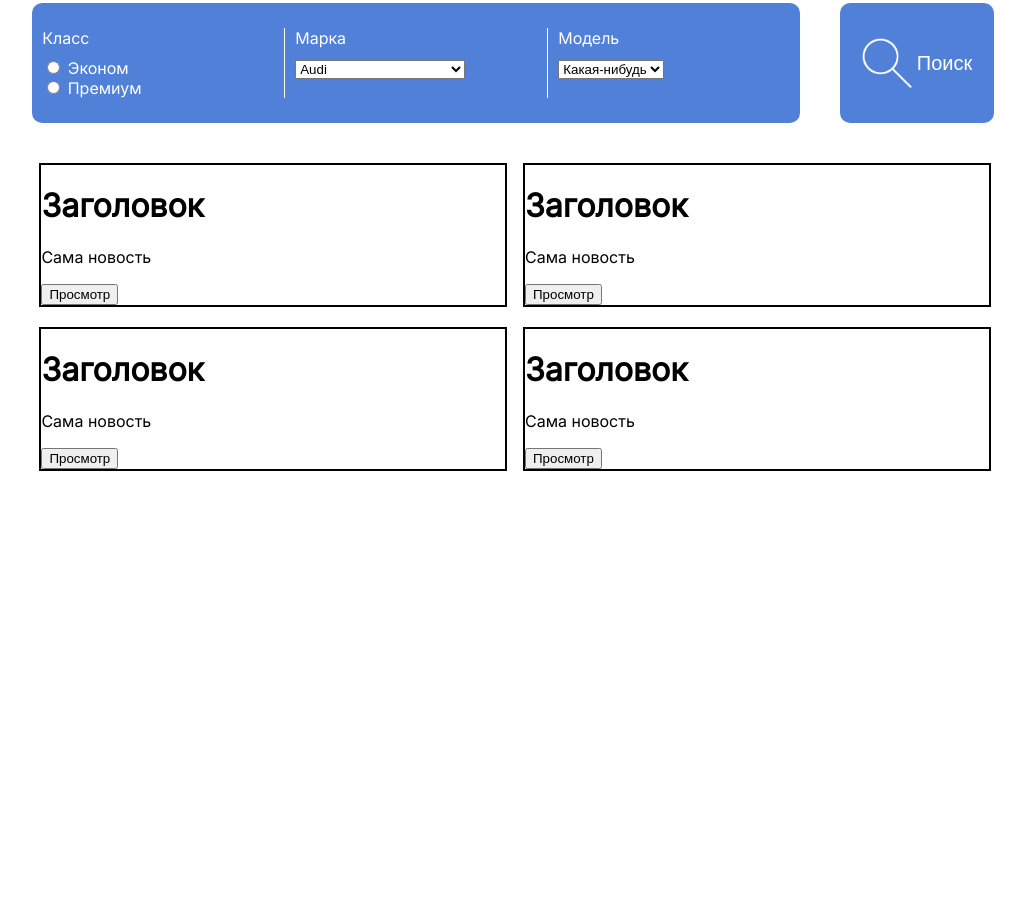
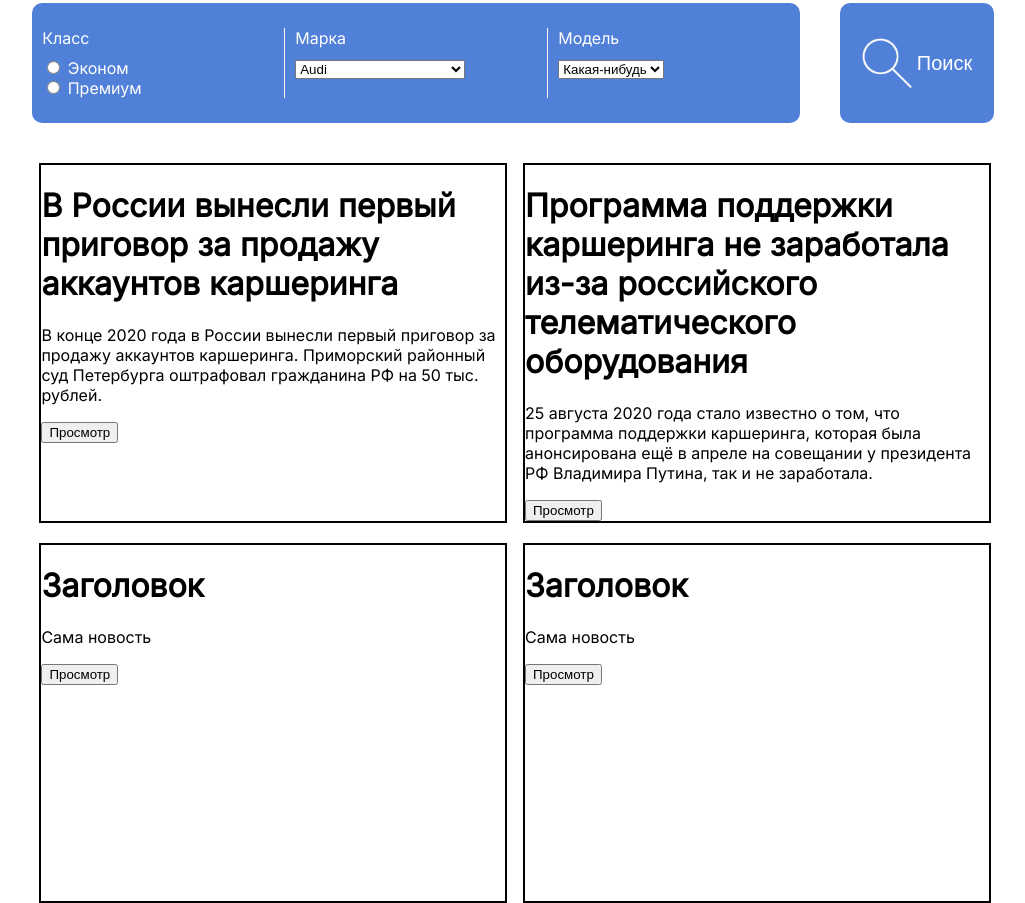
Before and after one commit to Lehay304/Rent_service, a plain HTML site: page index.html in a window 1280 px wide. Shown: the part 738-1641 px from the top of the page, without its empty margins (127-1152 px from the left). Before the commit the page ends 1209 px from the top, so only its background shows below. Drawn offline with Linux system fonts and the light colour scheme.

Commit message:
Дальше да

```diff
--- a/index.html
+++ b/index.html
@@ -71,13 +71,28 @@
         <div class="news-section">
             <div class="news-blocks">
                 <div class="news-block" style="background-image: url(); background-position: center; background-repeat: no-repeat; background-size: cover;" >
-                    <h1>Заголовок</h1>
-                    <p>Сама новость</p>
-                    <button>Просмотр</button>
+                    <h1>В России вынесли первый приговор за продажу аккаунтов каршеринга</h1>
+                    <p>
+                        В конце 2020 года в России вынесли первый приговор за
+                        продажу аккаунтов каршеринга. Приморский районный
+                        суд Петербурга оштрафовал гражданина РФ
+                        на 50 тыс. рублей.
+                    </p>
+                    <div style="position: relative; bottom: 0; right: 0;">
+                        <button>Просмотр</button>
+                    </div>
+
                 </div>
                 <div class="news-block" style="background-image: url(); background-position: center; background-repeat: no-repeat; background-size: cover;" >
-                    <h1>Заголовок</h1>
-                    <p>Сама новость</p>
+                    <h1>Программа поддержки каршеринга не
+                        заработала из-за российского телематического
+                        оборудования
+                    </h1>
+                    <p>25 августа 2020 года стало известно о том, что программа
+                        поддержки каршеринга, которая была анонсирована ещё
+                        в апреле на совещании у президента РФ Владимира Путина,
+                        так и не заработала.
+                    </p>
                     <button>Просмотр</button>
                 </div>
                 <div class="news-block" style="background-image: url(); background-position: center; background-repeat: no-repeat; background-size: cover;" >
--- a/style.css
+++ b/style.css
@@ -128,6 +128,7 @@ body {
     display: flex;
     width: 100%;
     justify-content: center;
+
 }
 .news-blocks{
     display: grid;
@@ -140,4 +141,5 @@ body {
 .news-block{
     width: 100%;
     border: 2px solid black;
+    float: ;
 }
```
